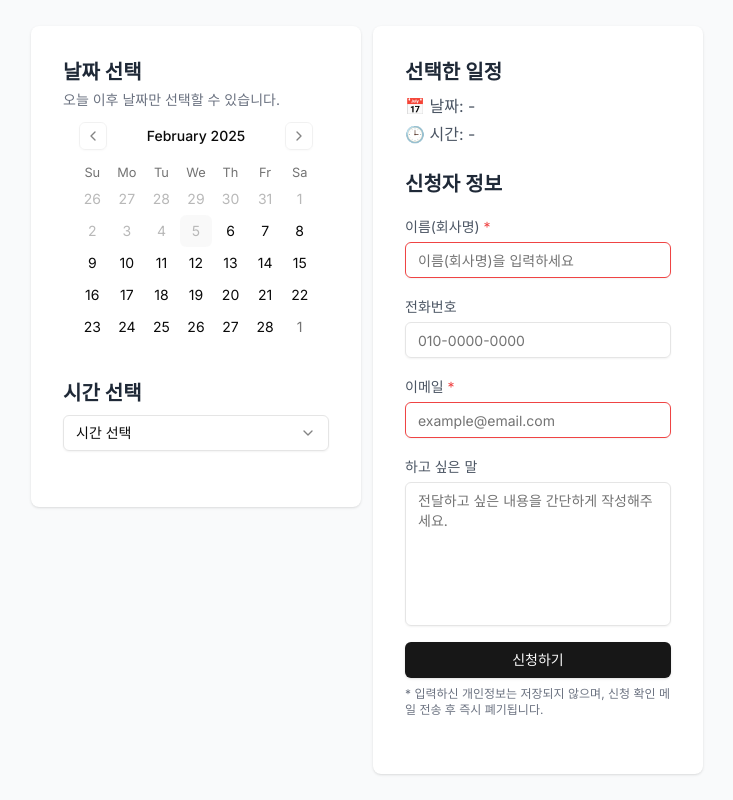
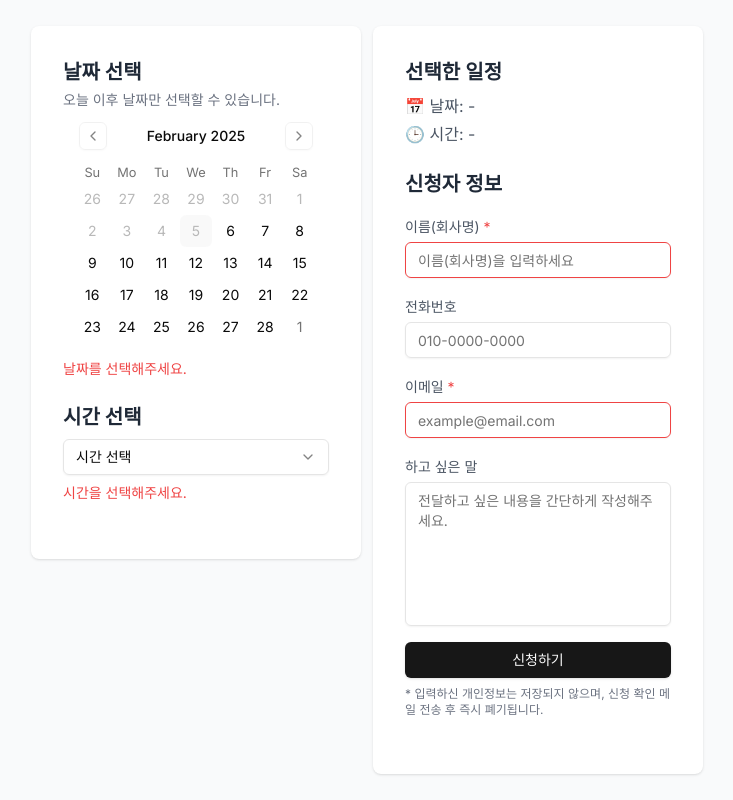
Before and after one commit to ykwimk/coffee-chat, a Next.js app: page / in a window 1280 px wide. Both pictures are taken after a click on the button "신청하기". Shown: the whole page, without its empty margins (273-1006 px from the left). Built offline with nearby package versions, Linux system fonts and the light colour scheme.

Commit message:
fix: 이메일 전송 로직 Promise로 변경 및 에러 관련 로직 수정

```diff
--- a/src/app/api/send-mail/route.ts
+++ b/src/app/api/send-mail/route.ts
@@ -31,13 +31,26 @@ export async function POST(request: Request) {
       `,
     };
 
-    await transporter.sendMail(mailOptions);
+    await new Promise((resolve, reject) => {
+      transporter.sendMail(mailOptions, (err, info) => {
+        if (err) {
+          console.error(err);
+          reject(err);
+        } else {
+          console.log(info);
+          resolve(info);
+        }
+      });
+    });
 
     return NextResponse.json({
       success: '이메일이 성공적으로 전송되었습니다!',
     });
   } catch (error) {
     console.error('메일 전송 오류:', error);
-    return NextResponse.json({ error: '이메일 전송에 실패했습니다.' });
+    return NextResponse.json({
+      ok: false,
+      error: '이메일 전송에 실패했습니다.',
+    });
   }
 }
--- a/src/components/CalendarSection.tsx
+++ b/src/components/CalendarSection.tsx
@@ -2,7 +2,7 @@ import { Calendar } from '@/components/ui/calendar';
 import { useCoffeeChatContext } from './HomeContainer';
 
 export default function CalendarSection() {
-  const { selectedDate, setSelectedDate } = useCoffeeChatContext();
+  const { selectedDate, errors, setSelectedDate } = useCoffeeChatContext();
 
   const tomorrow = new Date();
   tomorrow.setDate(tomorrow.getDate() + 1);
@@ -29,6 +29,9 @@ export default function CalendarSection() {
         selected={selectedDate}
         onSelect={(date) => setSelectedDate(date)}
       />
+      {errors.selectedDate && (
+        <p className="mt-1 text-sm text-red-500">날짜를 선택해주세요.</p>
+      )}
     </section>
   );
 }
--- a/src/components/ContactForm.tsx
+++ b/src/components/ContactForm.tsx
@@ -15,22 +15,17 @@ interface FormData {
 const initialFormData = { name: '', phone: '', email: '', message: '' };
 
 export default function ContactForm() {
-  const { selectedDate, selectedTime, setSelectedDate, setSelectedTime } =
-    useCoffeeChatContext();
+  const {
+    selectedDate,
+    selectedTime,
+    errors,
+    setSelectedDate,
+    setSelectedTime,
+    setErrors,
+  } = useCoffeeChatContext();
 
   const [formData, setFormData] = useState<FormData>(initialFormData);
   const [isLoading, setIsLoading] = useState<boolean>(false);
-  const [errors, setErrors] = useState<{
-    name: boolean;
-    email: boolean;
-    selectedDate: boolean;
-    selectedTime: boolean;
-  }>({
-    name: false,
-    email: false,
-    selectedDate: false,
-    selectedTime: false,
-  });
 
   const handleChange = (
     e: React.ChangeEvent<HTMLInputElement | HTMLTextAreaElement>,
--- a/src/components/HomeContainer.tsx
+++ b/src/components/HomeContainer.tsx
@@ -6,11 +6,20 @@ import CalendarSection from '@/components/CalendarSection';
 import TimeSelectSection from '@/components/TimeSelectSection';
 import ContactForm from '@/components/ContactForm';
 
+interface RequiredValueType {
+  name: boolean;
+  email: boolean;
+  selectedDate: boolean;
+  selectedTime: boolean;
+}
+
 interface ContextType {
   selectedDate?: Date | undefined;
   selectedTime: string;
+  errors: RequiredValueType;
   setSelectedDate: (date: Date | undefined) => void;
   setSelectedTime: (time: string) => void;
+  setErrors: (errors: RequiredValueType) => void;
 }
 
 const CoffeeChatContext = createContext<ContextType | undefined>(undefined);
@@ -26,10 +35,23 @@ export const useCoffeeChatContext = (): ContextType => {
 export default function HomeContainer() {
   const [selectedDate, setSelectedDate] = useState<Date | undefined>(undefined);
   const [selectedTime, setSelectedTime] = useState<string>('');
+  const [errors, setErrors] = useState<RequiredValueType>({
+    name: false,
+    email: false,
+    selectedDate: false,
+    selectedTime: false,
+  });
 
   return (
     <CoffeeChatContext.Provider
-      value={{ selectedDate, selectedTime, setSelectedDate, setSelectedTime }}
+      value={{
+        selectedDate,
+        selectedTime,
+        errors,
+        setSelectedDate,
+        setSelectedTime,
+        setErrors,
+      }}
     >
       <main className="flex min-h-screen items-center justify-center bg-gray-50">
         <div className="flex w-full max-w-2xl items-start justify-center gap-3">
--- a/src/components/TimeSelectSection.tsx
+++ b/src/components/TimeSelectSection.tsx
@@ -7,7 +7,7 @@ import {
 import { useCoffeeChatContext } from './HomeContainer';
 
 export default function TimeSelectSection() {
-  const { selectedTime, setSelectedTime } = useCoffeeChatContext();
+  const { selectedTime, errors, setSelectedTime } = useCoffeeChatContext();
 
   // 09:00 ~ 18:00까지 30분 간격 시간 목록
   const times = [
@@ -48,6 +48,9 @@ export default function TimeSelectSection() {
             ))}
           </SelectContent>
         </Select>
+        {errors.selectedTime && (
+          <p className="mt-2 text-sm text-red-500">시간을 선택해주세요.</p>
+        )}
       </div>
     </section>
   );
```
